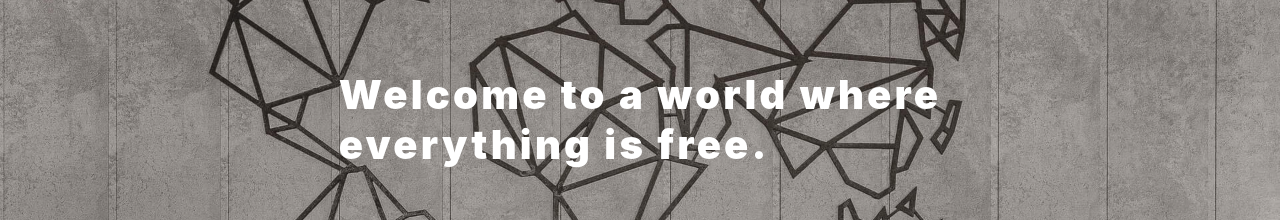
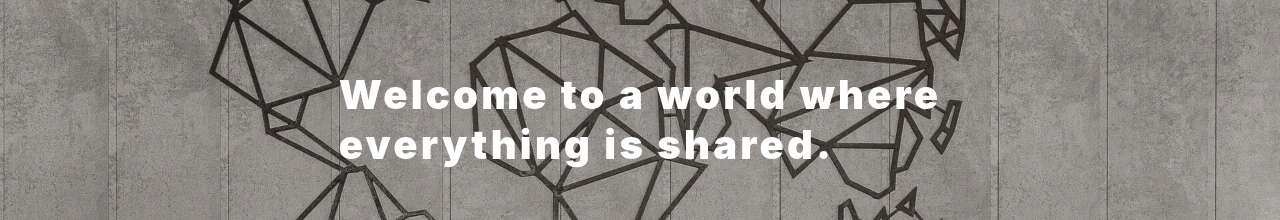
Before and after one commit to cliftondavies/RecyCool, a React (Create React App) app: page / in a window 1280 px wide. Shown: the part 160-380 px from the top of the page. Built offline with nearby package versions, Linux system fonts and the light colour scheme; no server answers.

Commit message:
Update the home page header

```diff
--- a/src/components/Home/Home.js
+++ b/src/components/Home/Home.js
@@ -24,7 +24,7 @@ const Home = () => {
         <h1>
           Welcome to a world where
           <br />
-          everything is free.
+          everything is shared.
         </h1>
       </header>
 
```
